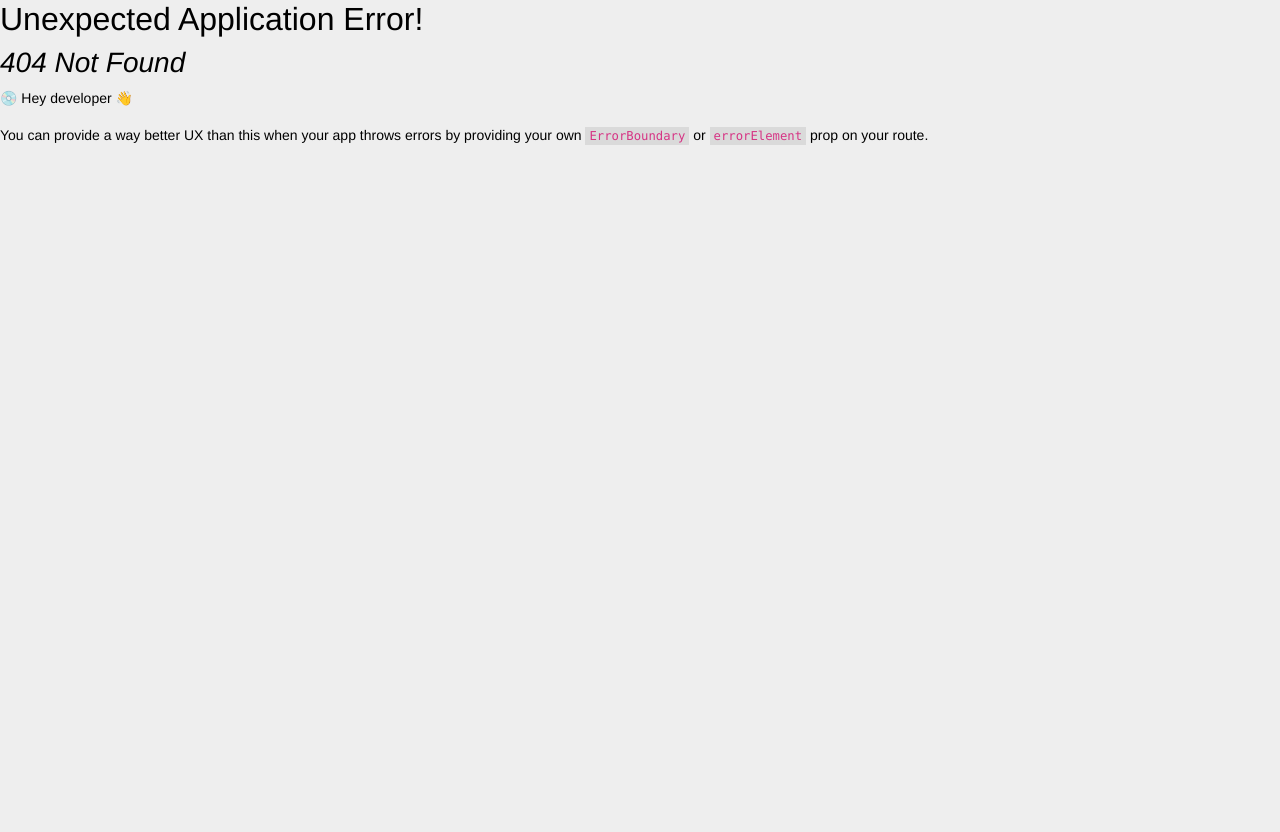
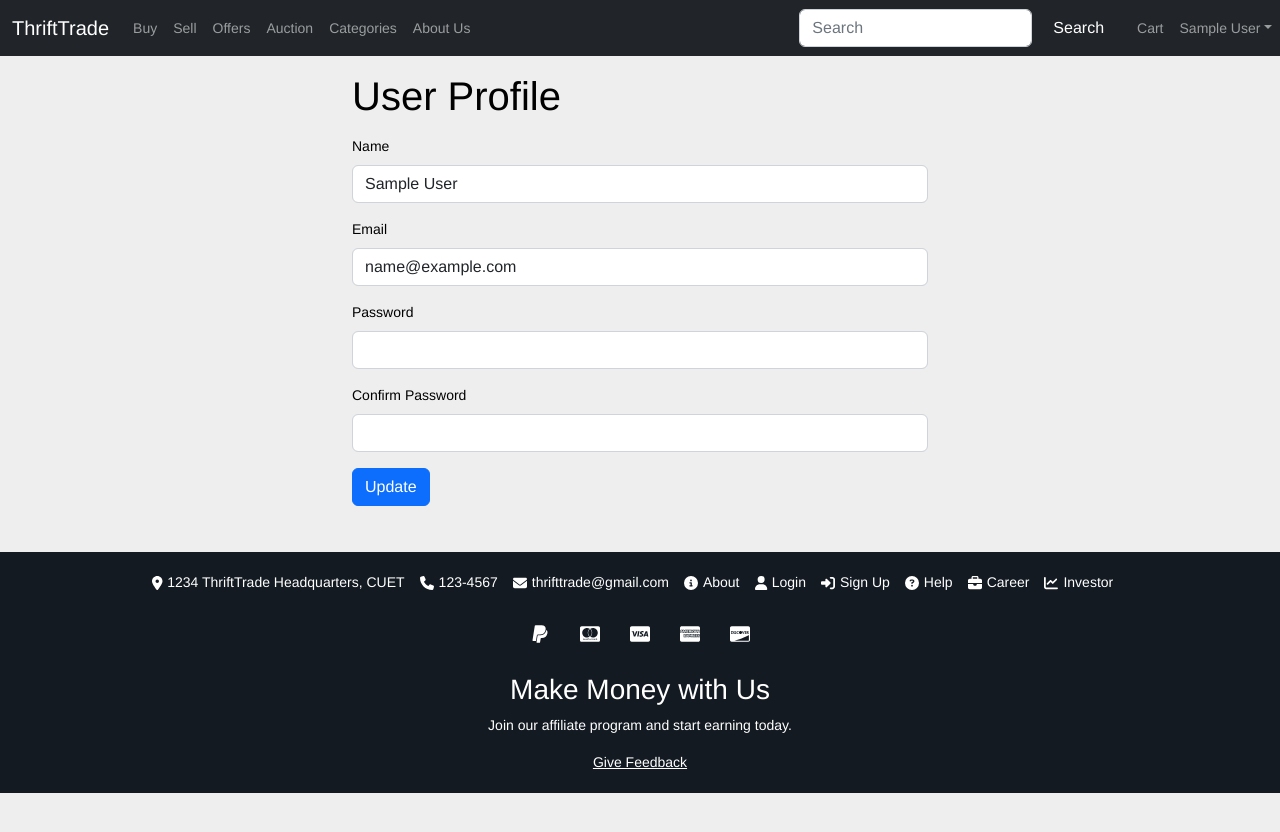
Before and after one commit to ashrafulparan2/ThrifTrade, a React app in the folder frontend/: page /profile in a window 1280 px wide. Before the commit this address had no page. Shown: the top 832 px of the page. Built offline with nearby package versions, Linux system fonts and the light colour scheme; sample sign-in values are in the browser's storage; the HTML template or start-up script is replaced by a standard one; a web font is replaced by a local one.

Commit message:
Update Profile Page

```diff
--- a/frontend/src/App.tsx
+++ b/frontend/src/App.tsx
@@ -94,6 +94,13 @@ function App() {
                 >
                   Order History
                 </Link>
+                <Link
+                  className="dropdown-item"
+                  to="/profile"
+
+                >
+                 Update Profile
+                </Link>
 
                 <Link
                   className="dropdown-item"
--- a/frontend/src/hooks/userHooks.ts
+++ b/frontend/src/hooks/userHooks.ts
@@ -37,3 +37,23 @@ export const useSigninMutation = () =>
         })
       ).data,
   })
+
+  export const useUpdateProfileMutation = () =>
+  useMutation({
+    mutationFn: async ({
+      name,
+      email,
+      password,
+    }: {
+      name: string
+      email: string
+      password: string
+    }) =>
+      (
+        await apiClient.put<UserInfo>(`api/users/profile`, {
+          name,
+          email,
+          password,
+        })
+      ).data,
+  })
--- a/frontend/src/main.tsx
+++ b/frontend/src/main.tsx
@@ -15,7 +15,7 @@ import "./index.css";
 import HomePage from "./pages/HomePage.js";
 import ProductPage from "./pages/ProductPage.js";
 // import Login from "./pages/Login.js";
-// import Buy from "./pages/buyFolder/Buy.js";
+ import Buy from "./pages/buyFolder/Buy.js";
 // import About from "./pages/AboutUs.js";
 
 import { QueryClient, QueryClientProvider } from "@tanstack/react-query";
@@ -35,6 +35,8 @@ import OrderHistoryPage from './pages/OrderHistoryPage.js'
 import Auction from "./pages/Auction.js";
 // import {CartPage} from './pages/CartPage.js';
 
+  import ProfilePage from "./pages/ProfilePage.js";
+
 const router = createBrowserRouter(
   createRoutesFromElements(
     <Route path="/" element={<App />}>
@@ -43,7 +45,7 @@ const router = createBrowserRouter(
       <Route path="/signin" element={<SigninPage />} />
       <Route path="signup" element={<SignupPage />} />
       <Route path="cart" element={<CartPage />} />
-      {/* <Route path="buy" element={<Buy />} /> */}
+       <Route path="buy" element={<Buy />} />
       <Route path="sell" element={<Sell />} />
       <Route path="" element={<ProtectedRoute />}>
         <Route path="shipping" element={<ShippingAddressPage />} />
@@ -51,6 +53,7 @@ const router = createBrowserRouter(
         <Route path="placeorder" element={<PlaceOrderPage />} />
         <Route path="/order/:id" element={<OrderPage />} />
       <Route path="/orderhistory" element={<OrderHistoryPage />} />
+      <Route path="/profile" element={<ProfilePage />} />
       <Route path="/auction" element={<Auction />} />
 
       </Route>
--- /dev/null
+++ b/frontend/src/pages/ProfilePage.tsx
@@ -0,0 +1,88 @@
+import { useContext, useState } from 'react'
+import { Button, Form } from 'react-bootstrap'
+import { Helmet } from 'react-helmet-async'
+import { toast } from 'react-toastify'
+import LoadingBox from '../components/LoadingBox.js'
+import { useUpdateProfileMutation } from '../hooks/userHooks.js'
+import { Store } from '../Store.js'
+import { ApiError } from '../types/ApiError.js'
+import { getError } from '../utils.js'
+
+export default function ProfilePage() {
+  const { state, dispatch } = useContext(Store)
+  const { userInfo } = state
+  const [name, setName] = useState(userInfo!.name)
+  const [email, setEmail] = useState(userInfo!.email)
+  const [password, setPassword] = useState('')
+  const [confirmPassword, setConfirmPassword] = useState('')
+
+  const { mutateAsync: updateProfile, isLoading } = useUpdateProfileMutation()
+
+  const submitHandler = async (e: React.SyntheticEvent) => {
+    e.preventDefault()
+    try {
+      if (password !== confirmPassword) {
+        toast.error('Passwords do not match')
+        return
+      }
+      const data = await updateProfile({
+        name,
+        email,
+        password,
+      })
+      dispatch({ type: 'USER_SIGNIN', payload: data })
+      localStorage.setItem('userInfo', JSON.stringify(data))
+      toast.success('User updated successfully')
+    } catch (err) {
+      toast.error(getError(err as ApiError))
+    }
+  }
+
+  return (
+    <div className="container small-container">
+      <Helmet>
+        <title>User Profile</title>
+      </Helmet>
+      <h1 className="my-3">User Profile</h1>
+      <form onSubmit={submitHandler}>
+        <Form.Group className="mb-3" controlId="name">
+          <Form.Label>Name</Form.Label>
+          <Form.Control
+            value={name}
+            onChange={(e) => setName(e.target.value)}
+            required
+          />
+        </Form.Group>
+        <Form.Group className="mb-3" controlId="name">
+          <Form.Label>Email</Form.Label>
+          <Form.Control
+            type="email"
+            value={email}
+            onChange={(e) => setEmail(e.target.value)}
+            required
+          />
+        </Form.Group>
+        <Form.Group className="mb-3" controlId="password">
+          <Form.Label>Password</Form.Label>
+          <Form.Control
+            type="password"
+            onChange={(e) => setPassword(e.target.value)}
+          />
+        </Form.Group>
+        <Form.Group className="mb-3" controlId="password">
+          <Form.Label>Confirm Password</Form.Label>
+          <Form.Control
+            type="password"
+            onChange={(e) => setConfirmPassword(e.target.value)}
+          />
+        </Form.Group>
+        <div className="mb-3">
+          <Button disabled={isLoading} type="submit">
+            Update
+          </Button>
+          {isLoading && <LoadingBox></LoadingBox>}
+        </div>
+      </form>
+    </div>
+  )
+}
--- a/frontend/src/pages/buyFolder/Buy.tsx
+++ b/frontend/src/pages/buyFolder/Buy.tsx
@@ -1,15 +1,32 @@
 import { PureComponent } from 'react'
-import HomepageSell from '../HomepageSell.js'
+import { Col, Row } from 'react-bootstrap'
+import LoadingBox from '../../components/LoadingBox.js'
+import MessageBox from '../../components/MessageBox.js'
+import ProductItem from '../../components/ProductItem.js'
+import { useGetProductQueries } from '../../hooks/productHooks.js'
+import { ApiError } from '../../types/Apierror.js'
+import { getError } from '../../utils.js'
 import Filter from './Filter.js'
-class buy extends PureComponent {
-  render() {
-    return (
+
+
+
+export default function Buy() {
+  const { data: products, isLoading, error } = useGetProductQueries()[0]
+    return isLoading ? (
+      <LoadingBox />
+    ) : error ? (
+      <MessageBox variant="danger">{getError(error as ApiError)}</MessageBox>
+    ) : (
       <div>
         <Filter />
 
+       <Row>
+          {products!.map((product) => (
+            <Col key={product.slug} sm={6} md={4} lg={3}>
+               <ProductItem product={product} />
+            </Col>
+          ))}
+        </Row>
       </div>
     )
-  }
 }
-
-export default buy
```
Also changed, not shown: 1 other file (tests, documents, lock files or other folders).
